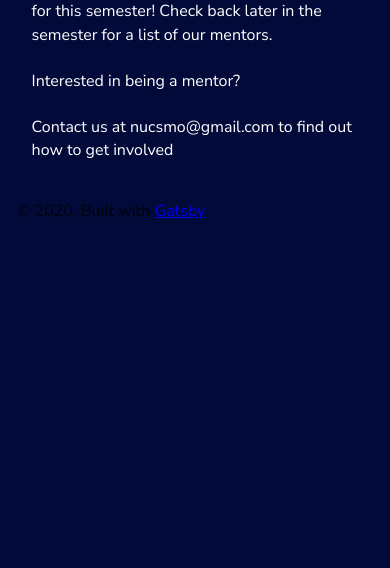
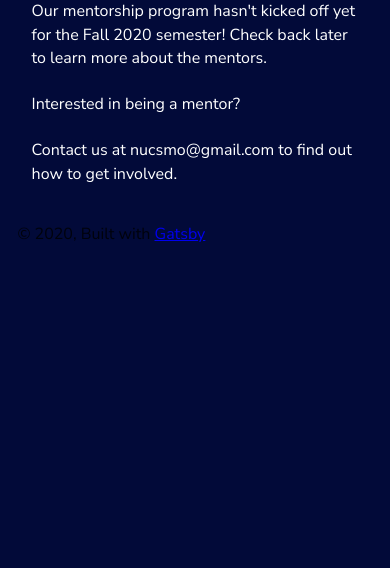
Before and after one commit to northeastern-cosmo/CoSMO, a Gatsby site: page /mentors in a window 390 px wide. Shown: the part 276-844 px from the top of the page. Built offline with nearby package versions, Linux system fonts and the light colour scheme; Gatsby itself is replaced by a stand-in of ours.

Commit message:
updating responsiveness of nav and updating temp copy

```diff
--- a/src/components/header/header.js
+++ b/src/components/header/header.js
@@ -19,6 +19,10 @@ const HeaderContainer = styled.div`
   display: flex;
   justify-content: space-between;
   align-items: center;
+
+  @media (max-width: 480px) {
+    flex-direction: column;
+  }
 `
 
 const Links = styled.div`
--- a/src/components/mentor/mentorTempMessage.js
+++ b/src/components/mentor/mentorTempMessage.js
@@ -10,11 +10,12 @@ const TempMessage = ({ semester }) => {
   return (
     <TempContainer>
       <p>
-        Our mentorship program hasn't kicked off yet for this semester! Check
-        back later in the semester for a list of our mentors.
+        Our mentorship program hasn't kicked off yet for
+        {semester ? ` the ${semester} semester` : " this semester"}! Check back
+        later to learn more about the mentors.
       </p>
       <p>Interested in being a mentor?</p>
-      <p>Contact us at nucsmo@gmail.com to find out how to get involved</p>
+      <p>Contact us at nucsmo@gmail.com to find out how to get involved.</p>
     </TempContainer>
   )
 }
--- a/src/pages/mentors.js
+++ b/src/pages/mentors.js
@@ -92,7 +92,7 @@ const MentorsPage = ({ hasStarted = false }) => {
             </MentorsContainer>
           </>
         ) : (
-          <TempMessage />
+          <TempMessage semester="Fall 2020" />
         )}
       </MentorPage>
     </Layout>
```
